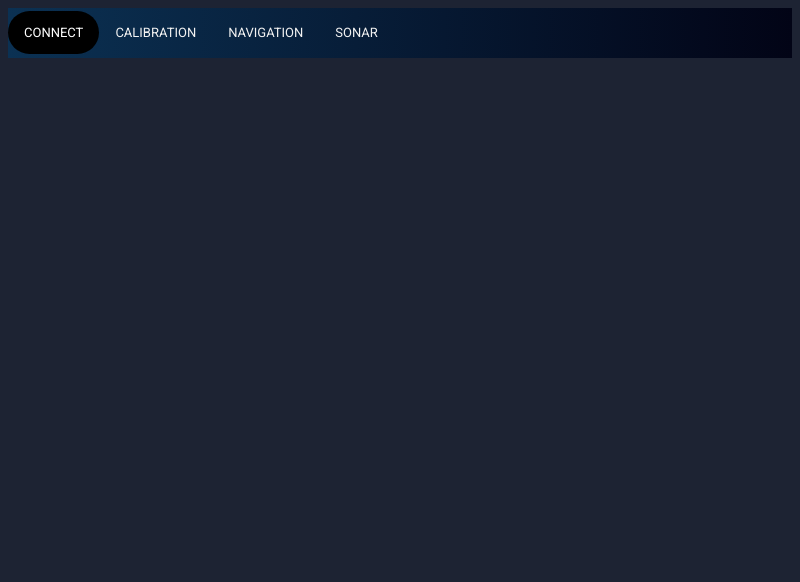
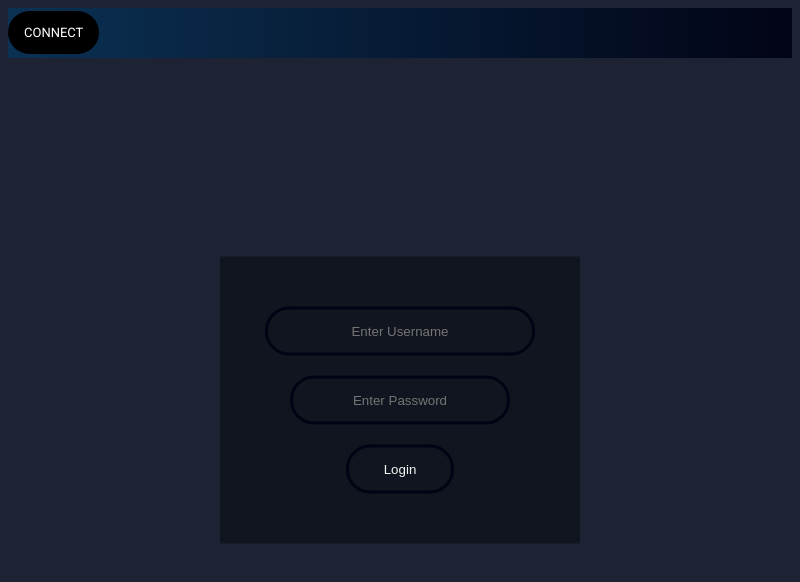
Before and after one commit to sourjyadip/ROVDashboard, an Electron app: page connect.html in a window 800 px wide. Drawn offline with Linux system fonts and the light colour scheme.

Commit message:
Updated log in page

```diff
--- a/connect.html
+++ b/connect.html
@@ -2,48 +2,17 @@
 <head>
   <title>ROV Dashboard</title>
   <link rel="stylesheet" href="styles.css">
-  <script>
-    function startTime() {
-      var today = new Date();
-      var h = today.getHours();
-      var m = today.getMinutes();
-      var s = today.getSeconds();
-      m = checkTime(m);
-      s = checkTime(s);
-      document.getElementById('txt').innerHTML =
-      h + ":" + m + ":" + s;
-      var t = setTimeout(startTime, 500);
-    }
-    function checkTime(i) {
-      if (i < 10) {i = "0" + i};  // add zero in front of numbers < 10
-      return i;
-    }
-    </script>
-    <script src="speedometer.js"></script>
+  <script src="newlo.js"></script>
 </head>
-<body onload="startTime(); draw(0);">
-  <!--
-  <script>
-    // 1. Require the installed module
-    const customTitlebar = require('custom-electron-titlebar');
-
-    // 2. Create the custom titlebar with your own settings
-    //    To make it work, we just need to provide the backgroundColor property
-    //    Other properties are optional.
-    let MyTitleBar = new customTitlebar.Titlebar({
-        backgroundColor: customTitlebar.Color.fromHex('#000000'),
-        shadow: true,
-    });
-    MyTitleBar.updateTitle('IXAR ROV Dashboard');
-  </script>
--->
+<body>
 <nav class="navigation-bar">
   <!--<img class="logo" src="logo.png">-->
   <a class="active" href="connect.html">CONNECT</a>
-  <a href="calib.html">CALIBRATION</a>
-  <a href="index.html">NAVIGATION</a>
-  <a href="sonar.html">SONAR</a>
 </nav>
-
+<form class= "box">
+  <input type="text" name="" placeholder="Enter Username" id="username">
+  <input type="password" name="" placeholder="Enter Password" id="password">
+  <input type="button" name="" value="Login" onclick="validate()">
+</form>
 </body>
 </html>
--- a/main.js
+++ b/main.js
@@ -12,7 +12,7 @@ function createWindow () {
   })
 
   // and load the index.html of the app.
-  win.loadFile('index.html')
+  win.loadFile('connect.html')
 }
 
 app.whenReady().then(createWindow)
--- /dev/null
+++ b/newlo.js
@@ -0,0 +1,19 @@
+function validate() {
+    var username = document.getElementById("username").value;
+    var password = document.getElementById("password").value;
+    if (username == "sourjyadip" && password == "1234567890") {
+         alert("LOGGED IN SUCCESFULLY");
+         window.location.href="index.html";
+        try {
+            // window.location.href = "./login.html";
+            setTimeout(function(){document.location.href = "index.html"},500);
+
+        } catch(err) {
+            console.log(err);
+        }
+        // location.
+    }
+    else {
+        alert("FAILED TO LOG IN. PLEASE CHECK YOUR CREDENTIALS");
+    }
+}
--- a/styles.css
+++ b/styles.css
@@ -102,3 +102,57 @@ body {background-color: #1d2333;
   font-size: 50px;
   text-align: center;
 }
+
+.box{
+  width: 300px;
+  padding: 30px;
+  position: absolute;
+  top: 50%;
+  left: 50%;
+  transform: translate(-50%,-50%);
+  background: rgba(0,0,0,0.4);
+  text-align: center;
+}
+.box h1{
+  color: whitesmoke;
+  text-transform: uppercase;
+  font-weight: 700;
+}
+.box input[type="text"], .box input[type="password"]
+{
+  border: 0;
+  background: none;
+  display: block;
+  margin: 20px auto;
+  text-align: center;
+  border: 3px solid rgb(2, 4, 22);
+  padding: 14px 10px;
+  width: 220px;
+  outline: none;
+  color: whitesmoke;
+  border-radius: 24px;
+  transition: 0.25px;
+
+}
+.box input[type="text"], .box input[type="password"]:focus{
+  width: 270px;
+  border-color: rgb(2, 4, 22);
+}
+.box input[type="button"]{
+  border: 0;
+  background: none;
+  display: block;
+  margin: 20px auto;
+  text-align: center;
+  border: 3px solid rgb(2, 4, 22);
+  padding: 14px 35px;
+  outline: none;
+  color: whitesmoke;
+  border-radius: 24px;
+  transition: 0.25px;
+  cursor: pointer;
+
+}
+.box input[type="button"]:hover{
+  background:rgb(2, 4, 22);
+}
```
